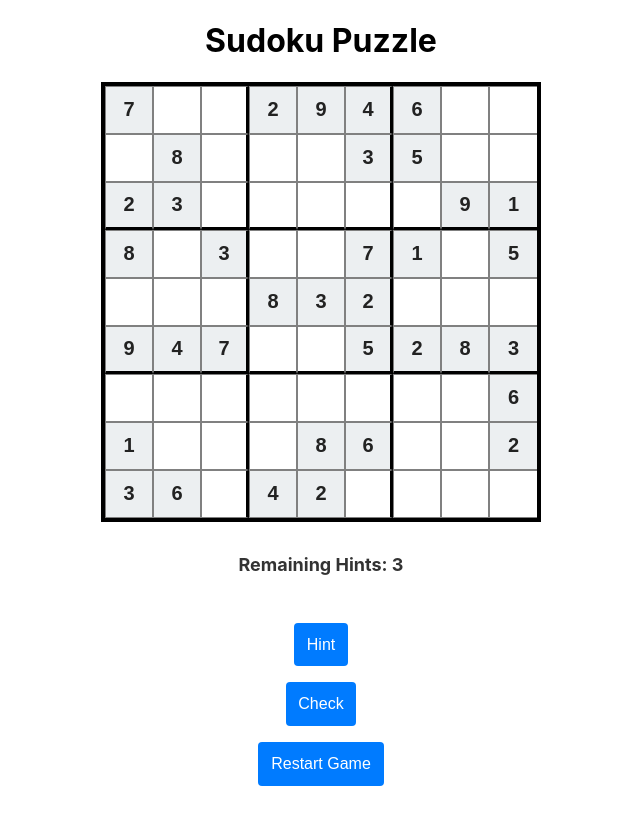
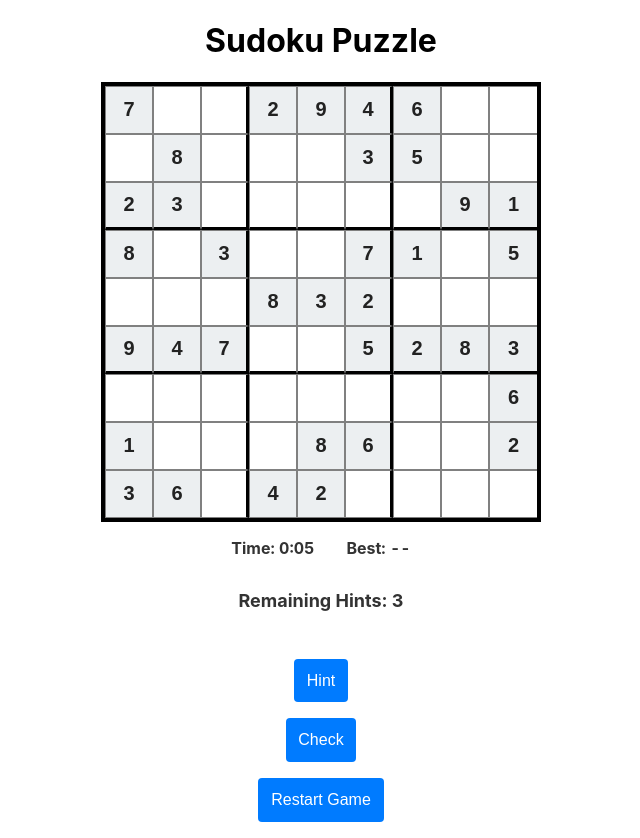
Before and after one commit to amandarae220/sudoku, a React (Vite) app: page / in a window 1280 px wide. Shown: the whole page, without its empty margins (319-959 px from the left). Before the commit the page ends 802 px from the top, so only its background shows below. Built offline with nearby package versions, Linux system fonts and the light colour scheme.

Commit message:
timer and best time functionality

```diff
--- a/src/components/SudokuBoard.css
+++ b/src/components/SudokuBoard.css
@@ -88,6 +88,17 @@ button {
     transition: background-color 0.5s ease-in-out;
   }
 
+  .stats {
+    display: flex;
+    justify-content: center;
+    gap: 2rem;
+    margin-top: 1rem;
+    font-size: 16px;
+    font-weight: bold;
+    color: #333;
+    font-variant-numeric: tabular-nums;
+  }
+
   .win-banner {
     text-align: center;
     color: #1e7e34;
--- a/src/components/SudokuBoard.tsx
+++ b/src/components/SudokuBoard.tsx
@@ -1,6 +1,25 @@
-import React, { useMemo, useRef, useState } from "react";
+import React, { useEffect, useMemo, useRef, useState } from "react";
 import { generatePuzzle, getConflicts, Board } from "../utils/sudoku"; // Puzzle generator (unique solution guaranteed)
 import "./SudokuBoard.css"; // Import updated styles
+
+const BEST_TIME_KEY = "sudoku-best-time";
+
+// Read the stored best time (in seconds), or null if there isn't one / storage is unavailable.
+const loadBestTime = (): number | null => {
+  try {
+    const stored = localStorage.getItem(BEST_TIME_KEY);
+    return stored === null ? null : parseInt(stored, 10);
+  } catch {
+    return null;
+  }
+};
+
+// Format a duration in seconds as m:ss.
+const formatTime = (totalSeconds: number): string => {
+  const minutes = Math.floor(totalSeconds / 60);
+  const seconds = totalSeconds % 60;
+  return `${minutes}:${String(seconds).padStart(2, "0")}`;
+};
 
 const SudokuBoard: React.FC = () => {
   const [game, setGame] = useState<{ puzzle: Board; solution: Board }>(() => generatePuzzle());
@@ -8,6 +27,8 @@ const SudokuBoard: React.FC = () => {
   const [hintedCell, setHintedCell] = useState<[number, number] | null>(null); // Track hinted cell
   const [remainingHints, setRemainingHints] = useState<number>(3); // Track remaining hints
   const [conflicts, setConflicts] = useState<Set<string>>(new Set()); // Cells flagged by the last "Check"
+  const [seconds, setSeconds] = useState<number>(0); // Elapsed time for the current puzzle
+  const [bestTime, setBestTime] = useState<number | null>(() => loadBestTime());
 
   // References to every cell input, so arrow keys can move focus around the grid.
   const cellRefs = useRef<Array<Array<HTMLInputElement | null>>>(
@@ -74,6 +95,27 @@ const SudokuBoard: React.FC = () => {
     [board, solution]
   );
 
+  // Tick the timer once a second while the puzzle is unsolved; freeze on win.
+  useEffect(() => {
+    if (isSolved) return;
+    const id = setInterval(() => setSeconds((s) => s + 1), 1000);
+    return () => clearInterval(id);
+  }, [isSolved]);
+
+  // On win, record a new best time if this solve was faster (or the first).
+  useEffect(() => {
+    if (!isSolved) return;
+    setBestTime((prev) => {
+      if (prev !== null && seconds >= prev) return prev;
+      try {
+        localStorage.setItem(BEST_TIME_KEY, String(seconds));
+      } catch {
+        /* storage unavailable — keep the in-memory best time only */
+      }
+      return seconds;
+    });
+  }, [isSolved, seconds]);
+
   // Start a fresh puzzle and reset all game state.
   const restartGame = () => {
     const next = generatePuzzle();
@@ -82,6 +124,7 @@ const SudokuBoard: React.FC = () => {
     setHintedCell(null);
     setRemainingHints(3);
     setConflicts(new Set());
+    setSeconds(0);
   };
 
   // onChange path (mainly on-screen/mobile keyboards). Physical keyboards are
@@ -169,6 +212,11 @@ const SudokuBoard: React.FC = () => {
           )}
         </div>
 
+        <div className="stats" role="status" aria-live="off">
+          <span>Time: {formatTime(seconds)}</span>
+          <span>Best: {bestTime === null ? "--" : formatTime(bestTime)}</span>
+        </div>
+
         <div className="mb-4">
           {/* Display remaining hints */}
           <p>Remaining Hints: {remainingHints}</p>
```
Also changed, not shown: 1 other file (tests, documents, lock files or other folders).
